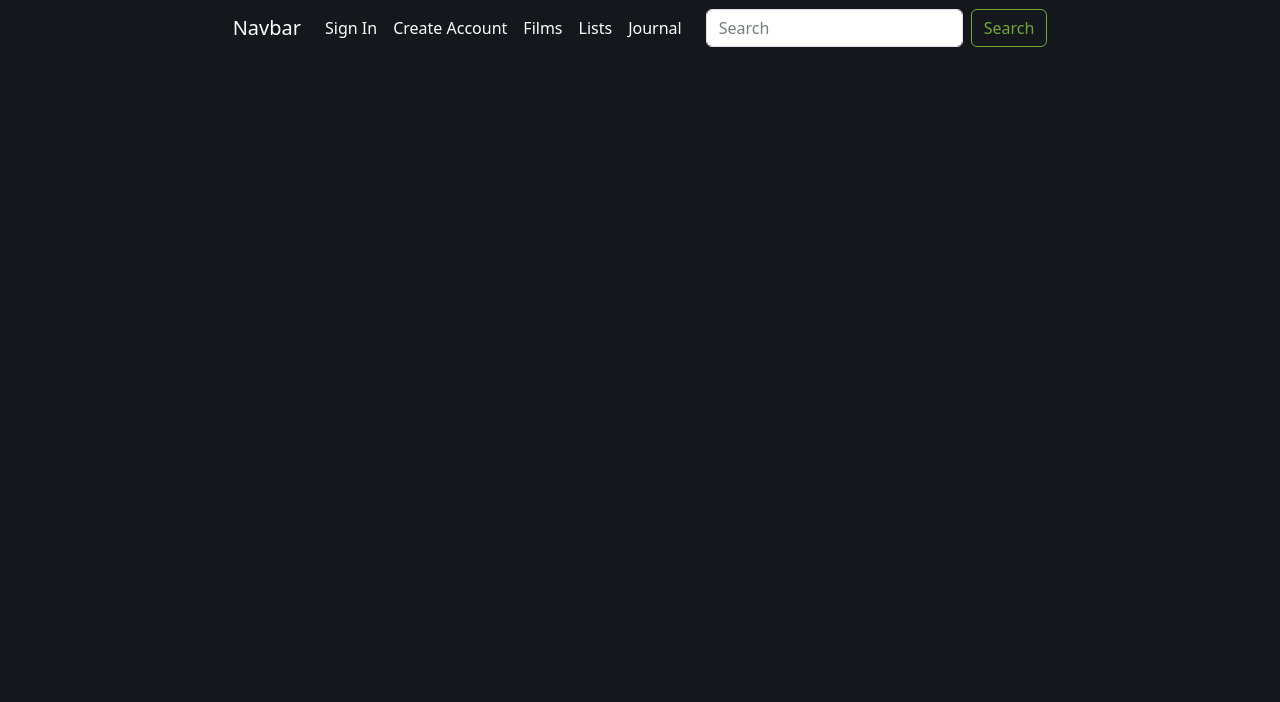
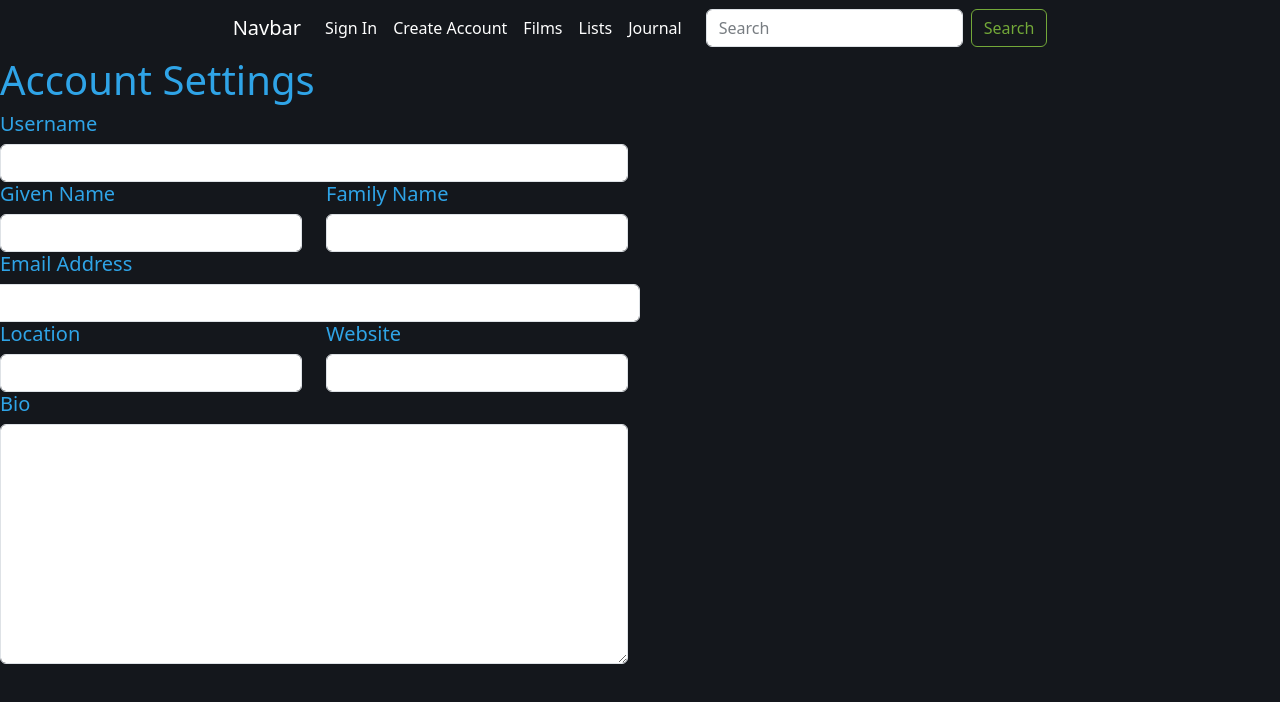
Before and after one commit to johnmartinroque/LetterboxdClone, a React (Create React App) app in the folder main/: page /settings in a window 1280 px wide. Shown: the top 702 px of the page. Built offline with nearby package versions, Linux system fonts and the light colour scheme; no server answers.

Commit message:
settings profile

```diff
--- a/main/src/App.js
+++ b/main/src/App.js
@@ -8,6 +8,7 @@ import "./css/App.css";
 import DirectorDetailed from "./screens/DirectorDetailed";
 import Lists from "./screens/list/Lists";
 import NewList from "./screens/list/NewList";
+import Settings from "./screens/Settings";
 
 function App() {
   return (
@@ -23,6 +24,7 @@ function App() {
           <Route path="/director/:id" element={<DirectorDetailed />} />
           <Route path="/lists" element={<Lists />} />
           <Route path="/list/new" element={<NewList />} />
+          <Route path="/settings" element={<Settings />} />
         </Routes>
       </Router>
     </div>
--- /dev/null
+++ b/main/src/screens/Settings.jsx
@@ -0,0 +1,53 @@
+import React from "react";
+import { Col, Row } from "react-bootstrap";
+
+function Settings() {
+  return (
+    <div>
+      <Row>
+        <Col>
+          <h1>Account Settings</h1>
+        </Col>
+      </Row>
+      <Row>
+        <Col className="d-flex flex-column">
+          <h5>Username</h5>
+          <input type="text" className="form-control" />
+          <Row>
+            <Col>
+              <h5>Given Name</h5>
+              <input type="text" className="form-control" />
+            </Col>
+            <Col>
+              <h5>Family Name</h5>
+              <input type="text" className="form-control" />
+            </Col>
+          </Row>
+          <Row>
+            <h5>Email Address</h5>
+            <input type="email" className="form-control" />
+          </Row>
+          <Row>
+            <Col>
+              <h5>Location</h5>
+              <input type="text" className="form-control" />
+            </Col>
+            <Col>
+              <h5>Website</h5>
+              <input type="text" className="form-control" />
+            </Col>
+          </Row>
+          <Row>
+            <Col>
+              <h5>Bio</h5>
+              <textarea style={{ height: "15rem" }} className="form-control" />
+            </Col>
+          </Row>
+        </Col>
+        <Col></Col>
+      </Row>
+    </div>
+  );
+}
+
+export default Settings;
```
